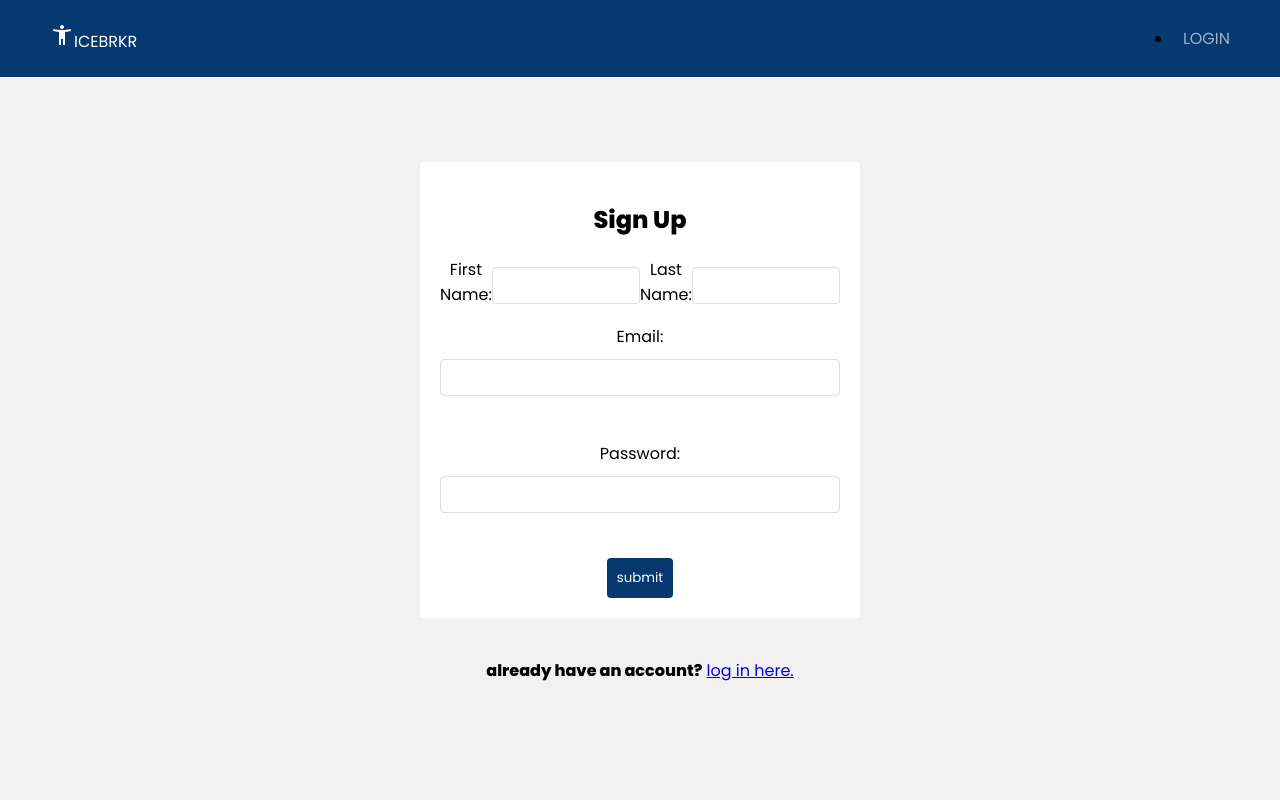
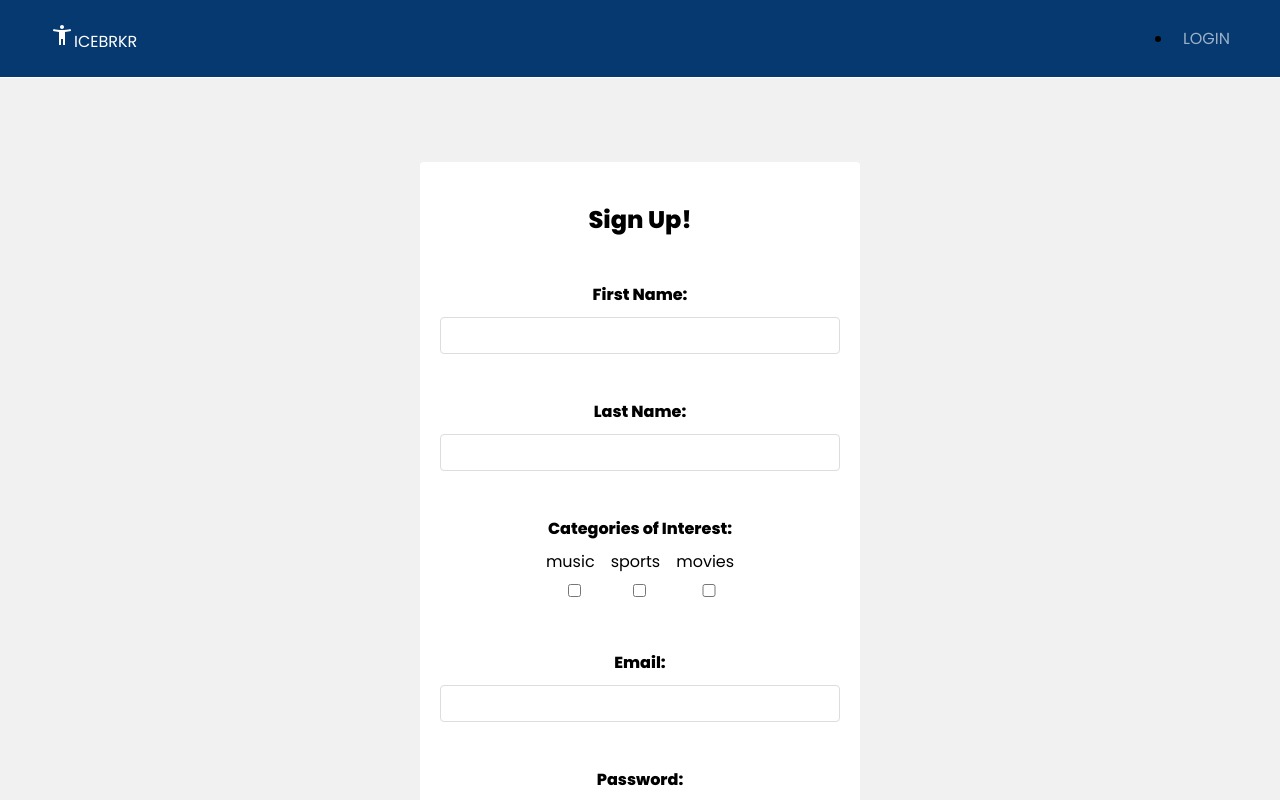
Before and after one commit to crystalkhem/ICEBRKR, a React (Create React App) app in the folder frontend/: page /signup in a window 1280 px wide. Shown: the top 800 px of the page. Built offline with nearby package versions, Linux system fonts and the light colour scheme.

Commit message:
categories works!!

```diff
--- a/frontend/src/App.js
+++ b/frontend/src/App.js
@@ -29,7 +29,7 @@ function App() {
           <Route path="/event" element={<Event />} />
           <Route path="/chat" element={<Chat />} />
           <Route path="/match" element={<Match />} />
-          <Route path="/profileCreate" element={<ProfileEdit />} />
+          <Route path="/profileEdit" element={<ProfileEdit />} />
           <Route path="/profile" element={<Profile />} />
         </Routes>
       </div>
--- a/frontend/src/components/Navbar.js
+++ b/frontend/src/components/Navbar.js
@@ -59,7 +59,7 @@ const Navbar = () => {
               <li>
                 <NavLink
                   exact
-                  to="/profileCreate"
+                  to="/profileEdit"
                   activeClassName="selected-nav-link"
                   className="link nav-link"
                 >
--- a/frontend/src/hooks/useSignup.js
+++ b/frontend/src/hooks/useSignup.js
@@ -8,14 +8,14 @@ export const useSignup = () => {
   const { dispatch } = useAuthContext();
   const navigate = useNavigate()
 
-  const signup = async (email, password, firstName, lastName) => {
+  const signup = async (email, password, firstName, lastName, categories) => {
     setIsLoading(true);
     setError(null);
 
     const response = await fetch("http://localhost:4000/api/user/signup", {
       method: "POST",
       headers: { "Content-Type": "application/json" },
-      body: JSON.stringify({ email, password, firstName, lastName }),
+      body: JSON.stringify({ email, password, firstName, lastName, categories }),
     });
     const json = await response.json();
 
@@ -26,6 +26,7 @@ export const useSignup = () => {
     }
     if (response.ok) {
       // save the user to local storage
+      console.log({categories})
       localStorage.setItem("user", JSON.stringify(json));
 
       // update the auth context
--- a/frontend/src/pages/Categories.js
+++ b/frontend/src/pages/Categories.js
@@ -15,7 +15,7 @@ const Categories = () => {
 
     return (
         <div className="categories">
-            <h2>categories</h2>
+            categories
             <div className="checkbox">music<input type="checkbox" onChange={(event) => onClick(event)} name="layerone" value="music" /><br /></div>
 
             <div className="checkbox">sports<input type="checkbox" onChange={onClick} name="layerone" value="sports" /><br /></div>
--- a/frontend/src/pages/Login.js
+++ b/frontend/src/pages/Login.js
@@ -19,7 +19,7 @@ const Login = () => {
       <form className="login" onSubmit={handleSubmit}>
         <h2>Log in</h2>
 
-        <label>Email: </label>
+        <label><b>Email:</b> </label>
         <input
           type="email"
           onChange={(event) => setEmail(event.target.value)}
@@ -27,7 +27,7 @@ const Login = () => {
         />
         <br />
 
-        <label>Password: </label>
+        <label><b>Password:</b> </label>
         <input
           type="password"
           onChange={(event) => setPassword(event.target.value)}
--- a/frontend/src/pages/Profile.js
+++ b/frontend/src/pages/Profile.js
@@ -13,7 +13,7 @@ const Profile = () => {
                 <img src="https://images.pexels.com/photos/220453/pexels-photo-220453.jpeg?auto=compress&cs=tinysrgb&dpr=1&w=500" alt=""/>
             </div>
             <div>
-            <h1>Name: {user.name}</h1>
+            <h1>Name: {user.firstName}</h1>
             <p>Email: {user.email}</p>
             <p>Date of Birth: xx-xx-xxxx</p>
             <p>Major: comp sci</p>
--- /dev/null
+++ b/frontend/src/pages/Signup.css
@@ -0,0 +1,7 @@
+.cat {
+    display: inline-flex
+}
+
+.checkbox {
+    padding: 8px
+}
--- a/frontend/src/pages/Signup.js
+++ b/frontend/src/pages/Signup.js
@@ -1,6 +1,7 @@
 import { useState } from "react"
 import { Link } from "react-router-dom"
 import { useSignup } from "../hooks/useSignup"
+import './Signup.css'
 
 const Signup = () => {
     const [firstName, setFirstName] = useState('')
@@ -10,14 +11,23 @@ const Signup = () => {
     const [email, setEmail] = useState('')
     const [password, setPassword] = useState('')
   const { signup, isLoading, error  } = useSignup();
+  const [categories, updateCats] = useState([])
 
+  const  onClick = (event) => {
+      if (event.target.checked) {
+      updateCats([...categories, event.target.value])
+      } else {
+          let elementToRemove = event.target.value
+          updateCats(prev => prev.filter(categories => categories !== elementToRemove ))
+      }
+  }
 
     const handleSubmit = async (event) => {
         event.preventDefault()
 
         // const navigate = useNavigate()
 
-        await signup(email, password, firstName, lastName)
+        await signup(email, password, firstName, lastName, categories)
 
         // see if response is ok
 
@@ -30,15 +40,23 @@ const Signup = () => {
     return (
         <div className="create">
         <form className="signup" onSubmit={handleSubmit}>
-        <h2>Sign Up</h2>
-        <div style={{"display": "flex"}}>
-        <label>First Name: </label>
+        <h2>Sign Up!</h2><br />
+        <label><b>First Name:</b> </label>
          <input type="text" onChange={(event) => setFirstName(event.target.value)} value={firstName} />
          <br />
 
-        <label>Last Name: </label>
+        <label><b>Last Name:</b> </label>
          <input type="text" onChange={(event) => setLastName(event.target.value)} value={lastName} />
         <br />
+
+<b>
+        Categories of Interest:</b><br />
+        <div className="cat">
+        <div className="checkbox">music<input type="checkbox" onChange={(event) => onClick(event)} name="layerone" value="music" /><br /></div>
+
+        <div className="checkbox">sports<input type="checkbox" onChange={onClick} name="layerone" value="sports" /><br /></div>
+
+        <div className="checkbox">movies<input type="checkbox" onChange={onClick} name="layerone" value="movies" /></div>
         </div>
 
         {/* <label>Date of Birth: </label>
@@ -48,12 +66,11 @@ const Signup = () => {
         <label>Upload Image: </label>
          <input type="image" id="image-input" accept="image/jpeg, image/png, image/jpg" onChange={(event) => setImage(event.target.value)} value={image} />
         <br /> */}
-
-        <label>Email: </label>
+        <label><b>Email: </b></label>
          <input type="email" onChange={(event) => setEmail(event.target.value)} value={email} />
         <br />
 
-        <label>Password: </label>
+        <label><b>Password:</b> </label>
          <input type="password" onChange={(event) => setPassword(event.target.value)} value={password} />
         <br />
 
```
Also changed, not shown: 2 other files (tests, documents, lock files or other folders).
